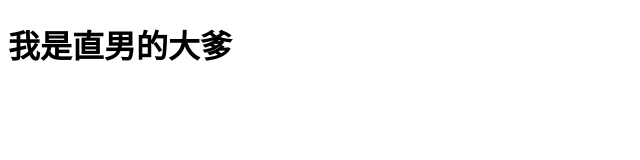
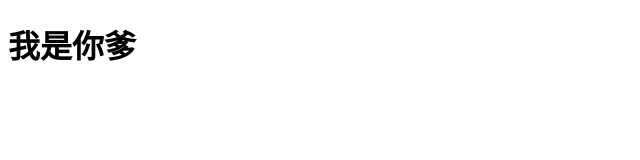
Before and after one commit to daishuang988/fe-educationbackground, a plain HTML site: page ourdailyrecords/fe-page/index.html in a window 1280 px wide. Shown: the whole page, without its empty margins (0-640 px from the left). Drawn offline with Linux system fonts and the light colour scheme.

Commit message:
Update index.html

```diff
--- a/ourdailyrecords/fe-page/index.html
+++ b/ourdailyrecords/fe-page/index.html
@@ -10,7 +10,7 @@
 </head>
 
 <body>
-    <h1>我是直男的大爹</h1>
+    <h1>我是你爹</h1>
 </body>
 
 </html>
```
